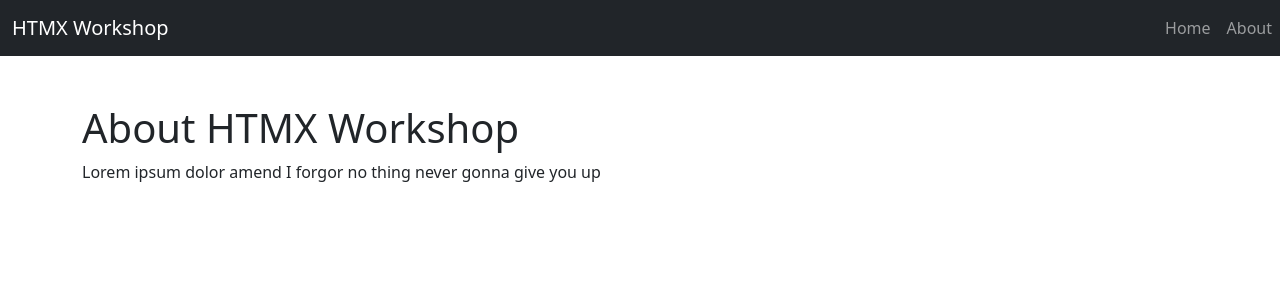
After one commit to pontakornth/htmx_workshop, a Django app: page /about/ in a window 1280 px wide. The commit adds this page. Shown: the top 300 px of the page. Run offline with Django 5.2, Linux system fonts and the light colour scheme; some libraries are stand-ins or nearby versions.

Commit message:
Add HX-boost example

```diff
--- a/blog/urls.py
+++ b/blog/urls.py
@@ -8,4 +8,5 @@ urlpatterns = [
     path('create/', views.post_create, name='post_create'),
     path('<int:pk>/', views.post_detail, name='post_detail'),
     path('<int:pk>/comment', views.comment_create, name='comment_create'),
+    path('about/', views.about, name='about'),
 ]
--- a/blog/views.py
+++ b/blog/views.py
@@ -46,3 +46,7 @@ def comment_create(request, pk):
     else:
         # TODO: Redirect
         return redirect('blog:post_detail', pk=pk)
+
+
+def about(request):
+    return render(request, 'blog/about.html')
--- /dev/null
+++ b/templates/blog/about.html
@@ -0,0 +1,5 @@
+{% extends 'layout.html' %}
+{% block main %}
+    <h1>About HTMX Workshop</h1>
+    <p>Lorem ipsum dolor amend I forgor no thing never gonna give you up</p>
+{% endblock %}
--- a/templates/layout.html
+++ b/templates/layout.html
@@ -11,7 +11,7 @@
                 </button>
 
             </div>
-            <div class="collapse navbar-collapse" id="navbarSupportedContent">
+            <div hx-boost="true" class="collapse navbar-collapse" id="navbarSupportedContent">
                 <ul class="navbar-nav">
                     <li class="nav-item p-3 p-lg-0">
                         <a class="nav-link" href="/">
```
